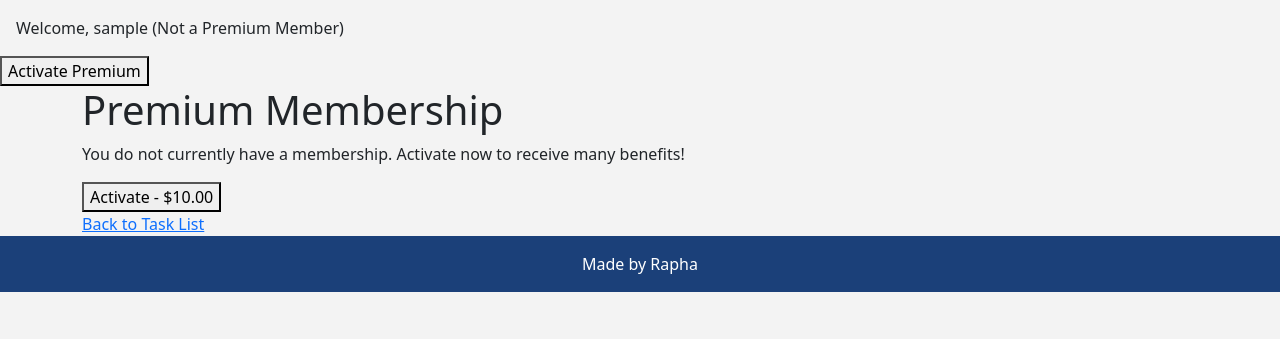
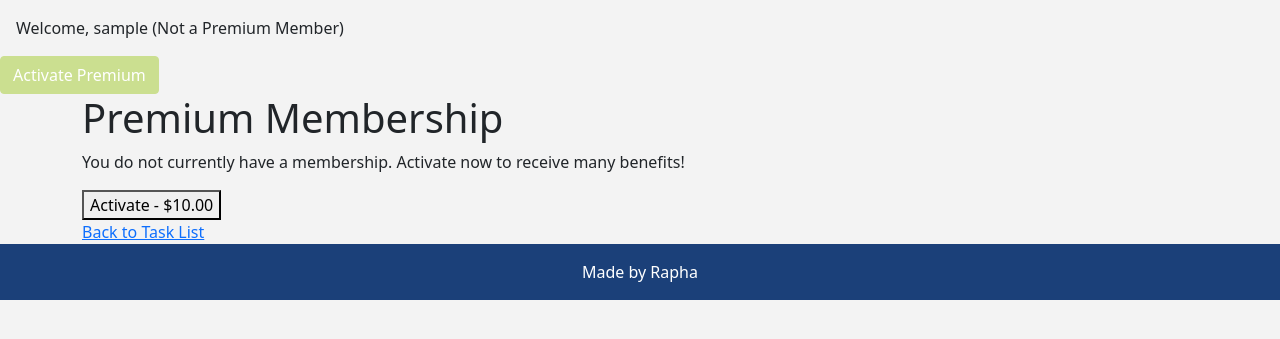
Before and after one commit to rdidjurgeit/django_didjurgeit, a Django app: page /todo/membership/ in a window 1280 px wide. Shown: the part 63-402 px from the top of the page. Run offline with Django 4.2, Linux system fonts and the light colour scheme; the visitor is signed in with stand-in values (Sample User, id 1).

Commit message:
Add in btn style in Premium Membership and Save and Cancel in task edit

```diff
--- a/todo/templates/base.html
+++ b/todo/templates/base.html
@@ -94,9 +94,9 @@
                 {% endif %}
             </p>
             {% if user.membership and user.membership.is_active %}
-                <a href="{{ membership_url }}"><button>Manage Premium Membership</button></a>
+                <a href="{% url 'premium-membership' %}" class="btn btn-primary">Manage Premium Membership</a>
             {% else %}
-                <a href="{{ membership_url }}"><button>Activate Premium</button></a>
+                <a href="{% url 'premium-membership' %}" class="btn btn-primary">Activate Premium</a>
             {% endif %}
         {% endif %}
 
--- a/todo/templates/todo/task_edit.html
+++ b/todo/templates/todo/task_edit.html
@@ -8,8 +8,8 @@
     <form method="post">
         {% csrf_token %}
         {{ form.as_p }}  <!-- Render the form fields -->
-        <button type="submit">Save Changes</button>
+        <button type="submit" class="btn btn-primary">Save Changes</button>
     </form>
-    <a href="{% url 'task-list' %}">Cancel</a>
+    <a href="{% url 'task-list' %}" class="btn btn-secondary">Cancel</a>
 </div>
 {% endblock %}
```
